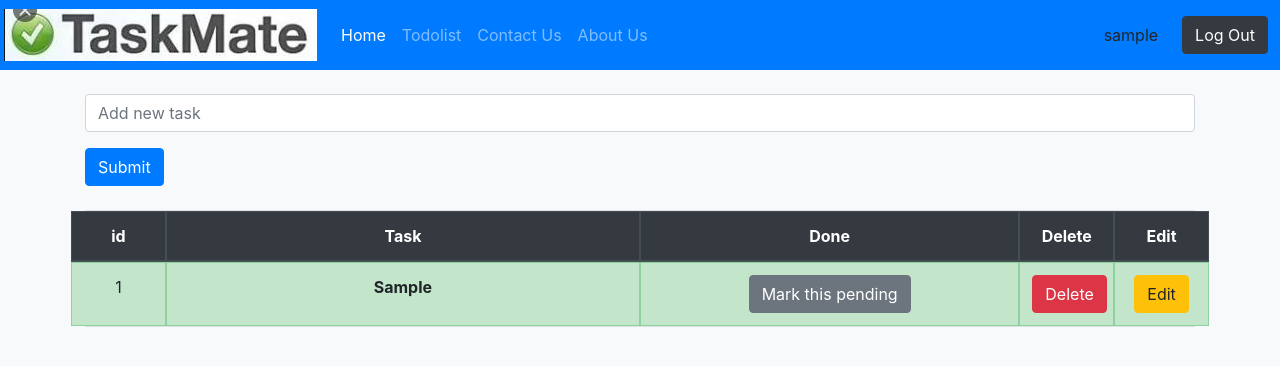
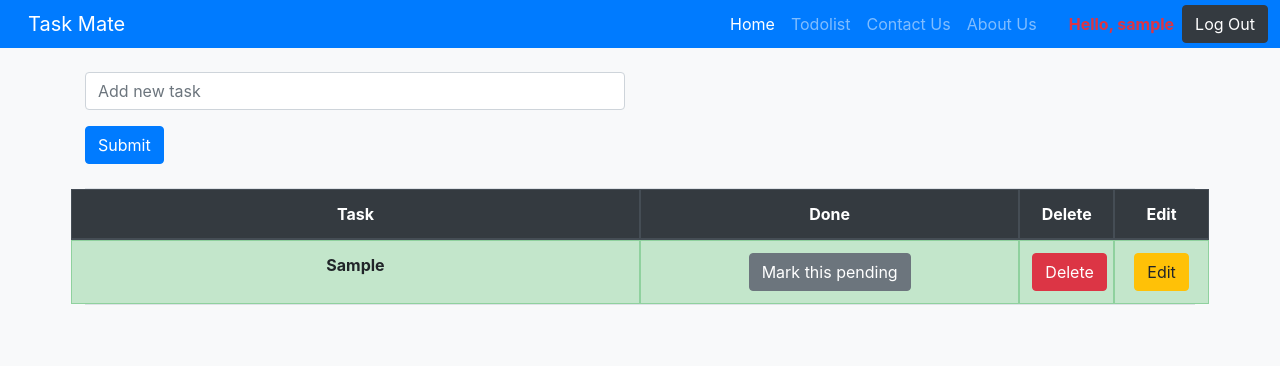
Before and after one commit to muneer6239/taskmate, a Django app: page /todo/ in a window 1280 px wide. Shown: the top 366 px of the page. Run offline with Django 3.2, Linux system fonts and the light colour scheme; a user stored in the database is signed in; tables that the repository leaves empty hold one stand-in row (values such as "Sample post"); some libraries are stand-ins or nearby versions.

Commit message:
changes made 1st time

```diff
--- a/requirements.txt
+++ b/requirements.txt
@@ -6,7 +6,6 @@ Django==3.0.3
 django-crispy-forms==1.9.0
 django-environ==0.4.5
 django-heroku==0.3.1
-gunicorn==20.0.4
 heroku==0.1.4
 idna==2.9
 psycopg2==2.8.4
--- a/templates/base.html
+++ b/templates/base.html
@@ -13,13 +13,12 @@
     {% endblock title %}
 
     <nav class="p-1 navbar navbar-expand-lg navbar-dark bg-primary">
-  <!-- <a class="navbar-brand" href="#">Task Mate</a> --> <!--earlier we were using text to for on logo,which we updated with image nextline -->
-  <a class="navbar-brand" href="{% url 'index' %}"><img src="{% static 'images/logo.jpg' %}" alt="Taskmate"></a>
+  <a class="navbar-brand ml-4" href="{% url 'index' %}">Task Mate</a>
   <button class="navbar-toggler" type="button" data-toggle="collapse" data-target="#navbarNav" aria-controls="navbarNav" aria-expanded="false" aria-label="Toggle navigation">
     <span class="navbar-toggler-icon"></span>
   </button>
   <div class="collapse navbar-collapse" id="navbarNav">
-    <ul class="navbar-nav">
+    <ul class="navbar-nav ml-auto">
       <li class="nav-item active">
         <a class="nav-link" href="{% url 'index' %}">Home <span class="sr-only">(current)</span></a>
       </li>
@@ -29,14 +28,14 @@
       <li class="nav-item">
         <a class="nav-link" href="{% url 'contact' %}">Contact Us</a>
       <li class="nav-item">
-        <a class="nav-link" href="{% url 'about' %}">About Us</a>
+        <a class="nav-link mr-4" href="{% url 'about' %}">About Us</a>
       </li>
 
     </ul>
   </div>
   {% if user.is_authenticated %}
     <div class=" form-inline my-2 my-lg-0">
-      <div class="mr-4">{{ user.username }}</div>
+      <div class="font-weight-bold text-danger mr-2">Hello, {{ user.username }}</div>
       <a href="{% url "logout" %}"><button class="btn btn-dark mr-2 my-2 my-sm-0" type="submit">Log Out</button></a>
     </div>
   {% else %}
@@ -44,7 +43,7 @@
       <a href="{% url "login" %}"><button class="btn btn-success mr-2 my-2 my-sm-0" type="submit">Login</button></a>
     </div>
     <div class=" form-inline my-2 my-lg-0">
-      <a href="{% url "registeration" %}"><button class="btn btn-success mr-2 my-2 my-sm-0" type="submit">Register</button></a>
+      <a href="{% url "registeration" %}"><button class="btn btn-success mr-2 my-2 my-sm-0 mr-4" type="submit">Register</button></a>
     </div>
   {% endif %}
 </nav>
--- a/todolist_app/templates/todolist.html
+++ b/todolist_app/templates/todolist.html
@@ -18,6 +18,9 @@
 				</div>
 	        {% endfor %}
         {% endif %}
+
+        <div class="row">
+        	<div class="col-md-6">
 		        <form method="POST">
 		        	{% csrf_token %}
 		        	<div class="form-group">
@@ -25,12 +28,13 @@
 				  	</div>
 				  <button type="submit" class="btn btn-primary">Submit</button>
 				</form>
+			</div>
+		</div>
 		<br>
         <table class="table table-bordered text-center">
 	        <thead class="thead-dark">
 			    <tr class="row">
-			      <th class="col-1">id</th>
-			      <th class="col-5">Task</th>
+			      <th class="col-6">Task</th>
 			      <th class="col-4">Done</th>
 			      <th class="col-1">Delete</th>
 			      <th class="col-1">Edit</th>
@@ -40,16 +44,14 @@
 		        {% for obj in all_tasks %}
 			        {% if obj.done %}
 			        	<tr class="table-success row">
-			        		<td class="col-1">{{ obj.id }}</td>
-			        		<th class="col-5">{{ obj.task }}</th>
+			        		<th class="col-6">{{ obj.task }}</th>
 			        		<td class="col-4"><a href="{% url 'pendingTask' obj.id %}"><button type="button" class="btn btn-secondary">Mark this pending</button></td>
 							<td class="col-1"><a href="{% url 'deleteTask' obj.id %}"><button type="button" class="btn btn-danger">Delete</button></a></td>
 							<td class="col-1"><a href="{% url 'editTask' obj.id %}"><button type="button" class="btn btn-warning">Edit</button></a></td>
 						</tr>
 					{% else %}
 						<tr class="row">
-			        		<td class="col-1">{{ obj.id }}</td>
-			        		<th class="col-5">{{ obj.task }}</th>
+			        		<th class="col-6">{{ obj.task }}</th>
 			        		<td class="col-4"><a href="{% url 'completeTask' obj.id %}"><button type="button" class="btn btn-secondary">Mark this completed</button></a></td>
 							<td class="col-1"><a href="{% url 'deleteTask' obj.id %}"><button type="button" class="btn btn-danger">Delete</button></a></td>
 							<td class="col-1"><a href="{% url 'editTask' obj.id %}"><button type="button" class="btn btn-warning">Edit</button></a></td>
```
Also changed, not shown: taskmate/settings.py (line endings or trailing spaces). Lines whose indentation alone changed are shown as unchanged.
